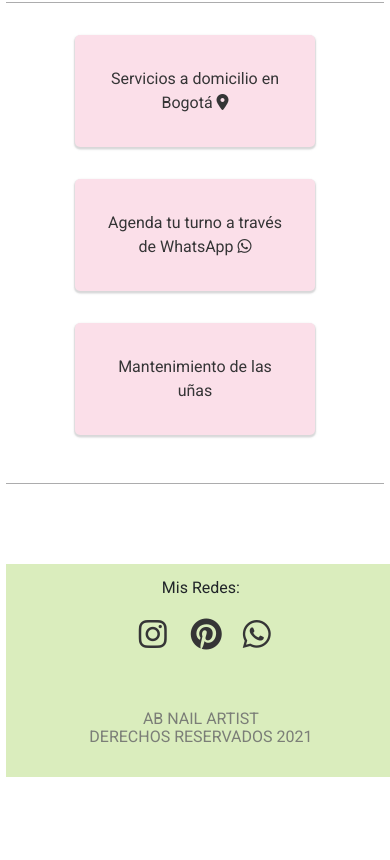
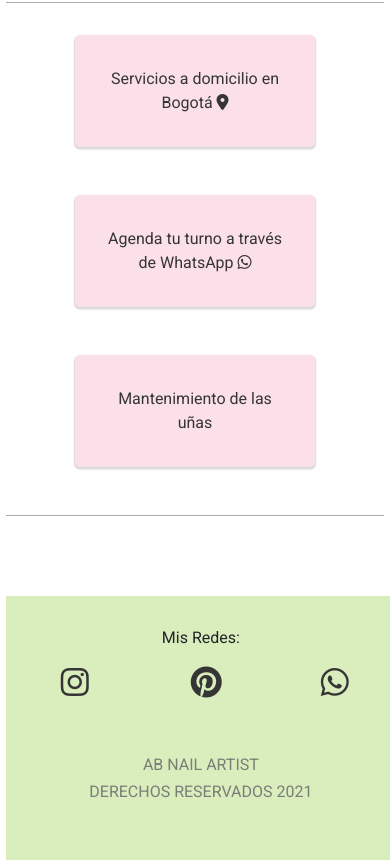
Before and after one commit to paaulaisabella/MiPrimerDesarrolloWeb, a website: page index.html in a window 390 px wide. Shown: the part 978-1838 px from the top of the page. Before the commit the page ends 1755 px from the top, so only its background shows below. Drawn offline with nearby package versions, Linux system fonts and the light colour scheme; a web font is replaced by a local one.

Commit message:
edité los botones de la pantalla de inicio, ahora sí funcionan como quiero. También modifiqué el orden de las imágenes en el media query de servicios. Finalmente, arreglé el footer para que no se rompa

```diff
--- a/index.html
+++ b/index.html
@@ -99,27 +99,27 @@
       </div>
 
       <section class="seccion-inicio">
+        <div class="seccion-inicio__item">
         <a href="https://wa.me/573213906898?text=¡Hola!%20Quisiera%20tener%20más%20info%20sobre%20las%20visitas%20a%20domicilio" target="blank" class="seccion-inicio__link">
-      <div class="seccion-inicio__item">
         <p class="seccion-inicio__parrafo">
           Servicios a domicilio en Bogotá <i class="fas fa-map-marker-alt seccion-inicio__logo"></i>
         </p>
+        </a>
       </div>
-      </a>
-      <a href="https://wa.me/573213906898?text=¡Hola!%20Quisiera%20tener%20más%20info%20de%20los%20servicios" target="blank" class="seccion-inicio__link">
       <div class="seccion-inicio__item">
+        <a href="https://wa.me/573213906898?text=¡Hola!%20Quisiera%20tener%20más%20info%20de%20los%20servicios" target="blank" class="seccion-inicio__link">
         <p class="seccion-inicio__parrafo">
           Agenda tu turno a través de WhatsApp <span class="fab fa-whatsapp seccion-inicio__logo"></span>
         </p>
+      </a>
       </div>
-      </a>
-      <a href="https://wa.me/573213906898?text=¡Hola!%20Me%20gustaría%20hacer%20mantenimiento%20de%20mis%20uñas" target="blank" class="seccion-inicio__link">
       <div class="seccion-inicio__item">
+        <a href="https://wa.me/573213906898?text=¡Hola!%20Me%20gustaría%20hacer%20mantenimiento%20de%20mis%20uñas" target="blank" class="seccion-inicio__link">
         <p class="seccion-inicio__parrafo">
           Mantenimiento de las uñas
         </p>
+      </a>
       </div>
-      </a>
       </section>
     </main>
 
@@ -134,7 +134,7 @@
       </section>
       <section class="footer__comentario">
         <p>AB Nail Artist</p>
-        <p>Derechos Reservados 2021</p>
+        <p class="footer__comentario-espacio">Derechos Reservados 2021</p>
       </section>
     </footer>
 
--- a/scss/_media-query.scss
+++ b/scss/_media-query.scss
@@ -145,11 +145,14 @@
     .parrafo-servicio{
         flex-direction: column;
         margin: 5% 5%;
+        &__subtitulo{
+            text-align: center;
+        }
     }
 
     .parrafo-servicio__imagen--derecha{
-        margin: 0px;
-        margin-top: 3%;
+        margin-left: 0px;
+        order: initial;
         }
 
     .parrafo-servicio__imagen--izquierda{
@@ -245,6 +248,7 @@
         width: 100%;
         display: flex;
         flex-direction: column;
+        padding: 30px 0px;
     }
 
     .footer__logo{
@@ -252,20 +256,30 @@
         height: 20px;
     }
 
+    .footer__parrafo{
+        width: 100%;
+    }
+
     .footer__item{
-        padding: 2px;
+        padding: 0px 2px;
         width: auto;
         height: auto;
     }
 
     .footer__lista{
         display: flex;
-        width: 40vw;
+        width: 100%;
         margin-bottom: 15px;
     }
 
     .footer__comentario{
         margin-bottom: 3%;
+        width: 100%;
+        height: 100%;
+        flex-wrap: wrap;
+        &-espacio{
+            line-height: 20px;
+        }
     }
 
     .submenu li {
--- a/scss/pages/_home.scss
+++ b/scss/pages/_home.scss
@@ -21,7 +21,6 @@
     font-size: 60px;
     width: 100%;
     color: black;
-    border-left: solid white 10px;
 
     display: flex;
     align-items: center;
@@ -45,17 +44,22 @@
     }
 
     &__item{
-    background-color: #fbdfe9;
-    padding: 2rem;
-    border-radius: 5px;
-    width: 15rem;
-    box-shadow: 0px 1.5px 1.5px 1px rgba(178, 178, 179, 0.502);
+        background-color: #fbdfe9;
+        padding: 2rem;
+        border-radius: 5px;
+        width: 15rem;
+        box-shadow: 0px 1.5px 1.5px 1px rgba(178, 178, 179, 0.502);
     }
 
     &__parrafo{
         margin-bottom: 0px;
         text-align: center;
         color: $azul_oscuro;
+        transition: 250ms ease;
+        &:hover{
+            transform: translateY(-1px);
+            color: $rosa_oscuro;
+        }
 
     }
 
```
Also changed, not shown: pages/catalogo.html (+1 -1 lines), pages/contacto.html (+1 -1 lines), pages/servicios.html (+1 -1 lines), pages/sobre_mi.html (+1 -1 lines), style/style.css.
